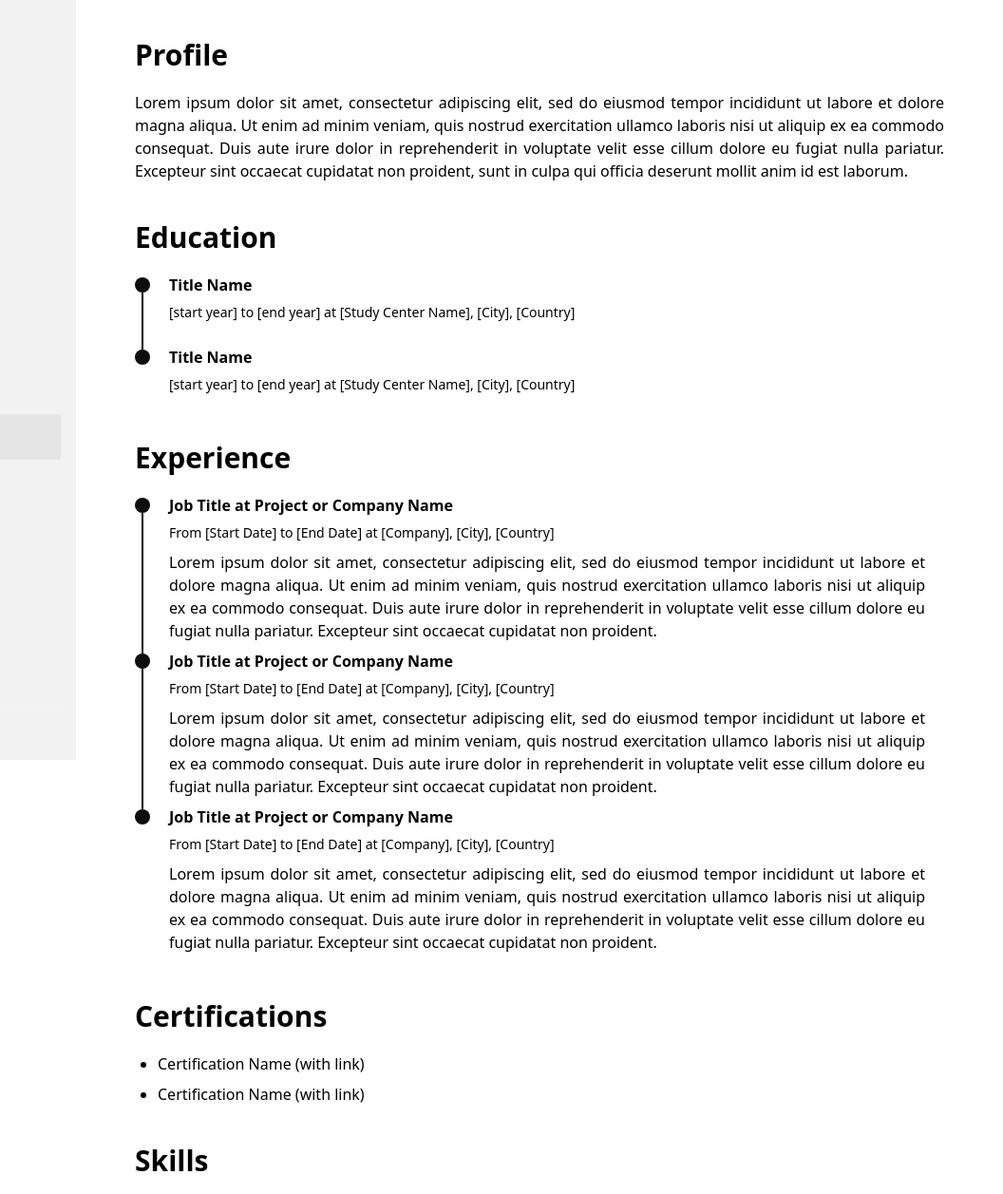
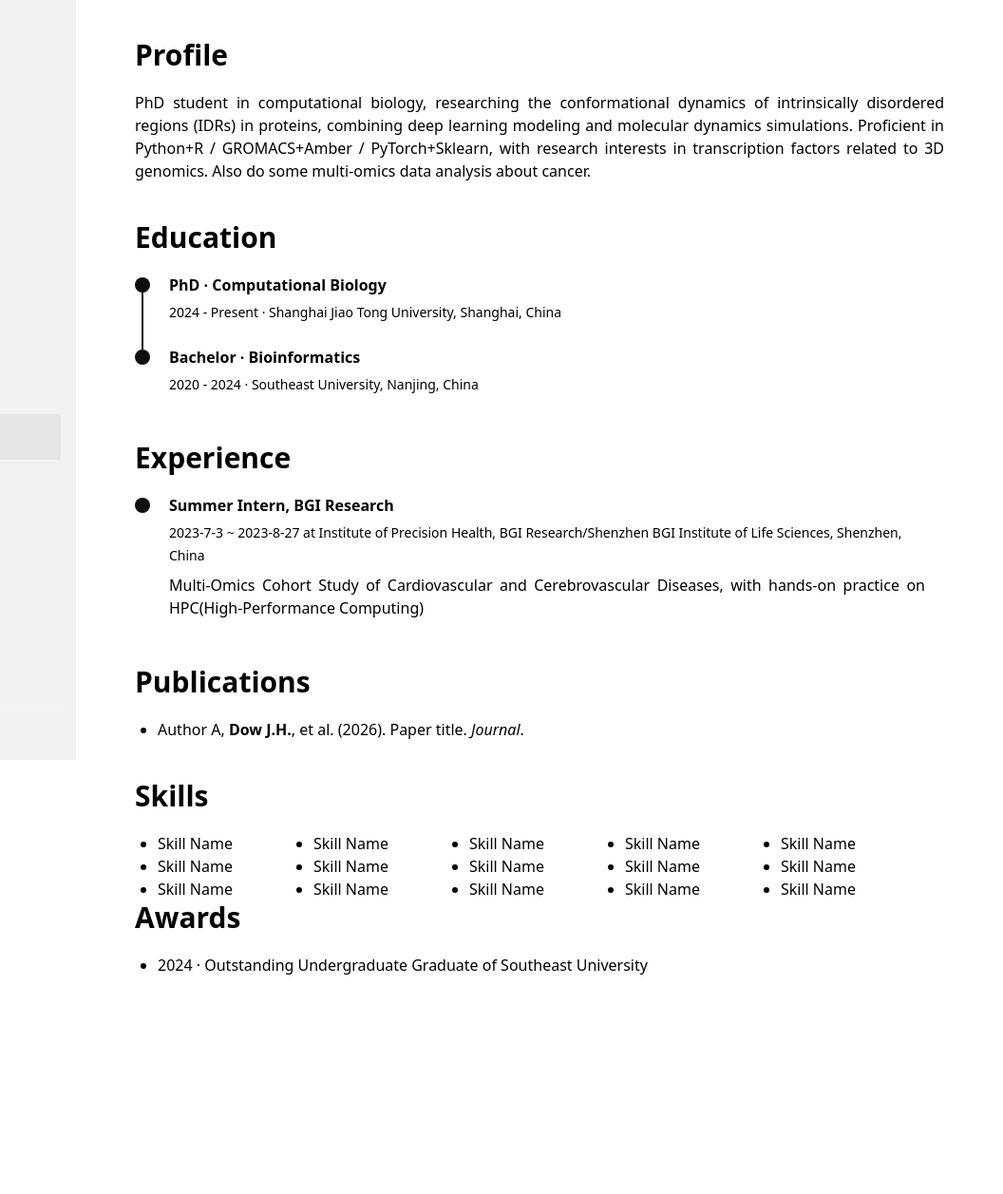
Before and after one commit to MaybeBio/maybebio.github.io, an Astro site: page /cv in a window 1280 px wide. Shown: the top 1257 px of the page at 95% size, 224-1280 px from the left. After the commit the page ends 1092 px from the top, so only its background shows below. Built offline with nearby package versions, Linux system fonts and the light colour scheme; Astro itself is replaced by a stand-in of ours.

Commit message:
update cv

```diff
--- a/src/components/cv/TimeLine.astro
+++ b/src/components/cv/TimeLine.astro
@@ -10,8 +10,8 @@ const { title, subtitle } = Astro.props;
   <div class="experience__data bd-grid px-5">
     <h3 class="font-semibold mb-1">{title}</h3>
     <span class="font-light text-sm">{subtitle}</span>
-    <p class="my-2 text-justify">
+    <div class="my-2 text-justify">
       <slot />
-    </p>
+    </div>
   </div>
 </div>
--- a/src/pages/cv.astro
+++ b/src/pages/cv.astro
@@ -9,10 +9,8 @@ import TimeLineElement from "../components/cv/TimeLine.astro";
   </div>
 
   <div class="mb-10 text-justify">
-    Lorem ipsum dolor sit amet, consectetur adipiscing elit, sed do eiusmod tempor incididunt ut labore et dolore magna
-    aliqua. Ut enim ad minim veniam, quis nostrud exercitation ullamco laboris nisi ut aliquip ex ea commodo consequat. Duis
-    aute irure dolor in reprehenderit in voluptate velit esse cillum dolore eu fugiat nulla pariatur. Excepteur sint occaecat
-    cupidatat non proident, sunt in culpa qui officia deserunt mollit anim id est laborum.
+    PhD student in computational biology, researching the conformational dynamics of intrinsically disordered regions (IDRs) in proteins, combining deep learning modeling and molecular dynamics simulations.
+    Proficient in Python+R / GROMACS+Amber / PyTorch+Sklearn, with research interests in transcription factors related to 3D genomics. Also do some multi-omics data analysis about cancer.
   </div>
 
   <div class="mb-5">
@@ -21,12 +19,12 @@ import TimeLineElement from "../components/cv/TimeLine.astro";
 
   <div class="time-line-container grid gap-4 mb-10">
     <TimeLineElement
-      title="Title Name"
-      subtitle="[start year] to [end year] at [Study Center Name], [City], [Country]"
+      title="PhD · Computational Biology"
+      subtitle="2024 - Present · Shanghai Jiao Tong University, Shanghai, China"
     />
     <TimeLineElement
-      title="Title Name"
-      subtitle="[start year] to [end year] at [Study Center Name], [City], [Country]"
+      title="Bachelor · Bioinformatics"
+      subtitle="2020 - 2024 · Southeast University, Nanjing, China"
     />
   </div>
 
@@ -36,35 +34,21 @@ import TimeLineElement from "../components/cv/TimeLine.astro";
 
   <div class="time-line-container mb-10">
     <TimeLineElement
-      title="Job Title at Project or Company Name"
-      subtitle="From [Start Date] to [End Date] at [Company], [City], [Country]"
+      title="Summer Intern, BGI Research"
+      subtitle="2023-7-3 ~ 2023-8-27 at Institute of Precision Health, BGI Research/Shenzhen BGI Institute of Life Sciences, Shenzhen, China"
     >
-      Lorem ipsum dolor sit amet, consectetur adipiscing elit, sed do eiusmod tempor incididunt ut labore et dolore magna aliqua. Ut enim ad minim veniam, quis nostrud exercitation ullamco laboris nisi ut aliquip ex ea commodo consequat. Duis aute irure dolor in reprehenderit in voluptate velit esse cillum dolore eu fugiat nulla pariatur. Excepteur sint occaecat cupidatat non proident.
-    </TimeLineElement>
-    <TimeLineElement
-      title="Job Title at Project or Company Name"
-      subtitle="From [Start Date] to [End Date] at [Company], [City], [Country]"
-    >
-      Lorem ipsum dolor sit amet, consectetur adipiscing elit, sed do eiusmod tempor incididunt ut labore et dolore magna aliqua. Ut enim ad minim veniam, quis nostrud exercitation ullamco laboris nisi ut aliquip ex ea commodo consequat. Duis aute irure dolor in reprehenderit in voluptate velit esse cillum dolore eu fugiat nulla pariatur. Excepteur sint occaecat cupidatat non proident.
-    </TimeLineElement>
-    <TimeLineElement
-      title="Job Title at Project or Company Name"
-      subtitle="From [Start Date] to [End Date] at [Company], [City], [Country]"
-    >
-      Lorem ipsum dolor sit amet, consectetur adipiscing elit, sed do eiusmod tempor incididunt ut labore et dolore magna aliqua. Ut enim ad minim veniam, quis nostrud exercitation ullamco laboris nisi ut aliquip ex ea commodo consequat. Duis aute irure dolor in reprehenderit in voluptate velit esse cillum dolore eu fugiat nulla pariatur. Excepteur sint occaecat cupidatat non proident.
+      Multi-Omics Cohort Study of Cardiovascular and Cerebrovascular Diseases, with hands-on practice on HPC(High-Performance Computing)
     </TimeLineElement>
   </div>
 
   <div class="mb-5">
-    <div class="text-3xl w-full font-bold">Certifications</div>
+    <div class="text-3xl w-full font-bold">Publications</div>
   </div>
 
   <ul class="list-disc mx-6 mb-10 grid gap-2">
     <li>
-      <a href="#" target="_blank"> Certification Name (with link)</a>
-    </li>
-    <li>
-      <a href="#" target="_blank"> Certification Name (with link)</a>
+      <a href="https://doi.org/10.xxxx/xxxxx" target="_blank">Author A, <b>Dow J.H.</b>, et al. (2026). Paper
+   title. <i>Journal</i>.</a>
     </li>
   </ul>
 
@@ -89,4 +73,13 @@ import TimeLineElement from "../components/cv/TimeLine.astro";
     <li>Skill Name</li>
     <li>Skill Name</li>
   </ul>
+
+  <div class="mb-5">
+    <div class="text-3xl w-full font-bold">Awards</div>
+  </div>
+  <ul class="list-disc mx-6 mb-10 grid gap-2">
+    <li>2024 · Outstanding Undergraduate Graduate of Southeast University</li>
+  </ul>
+
+
 </BaseLayout>
```
